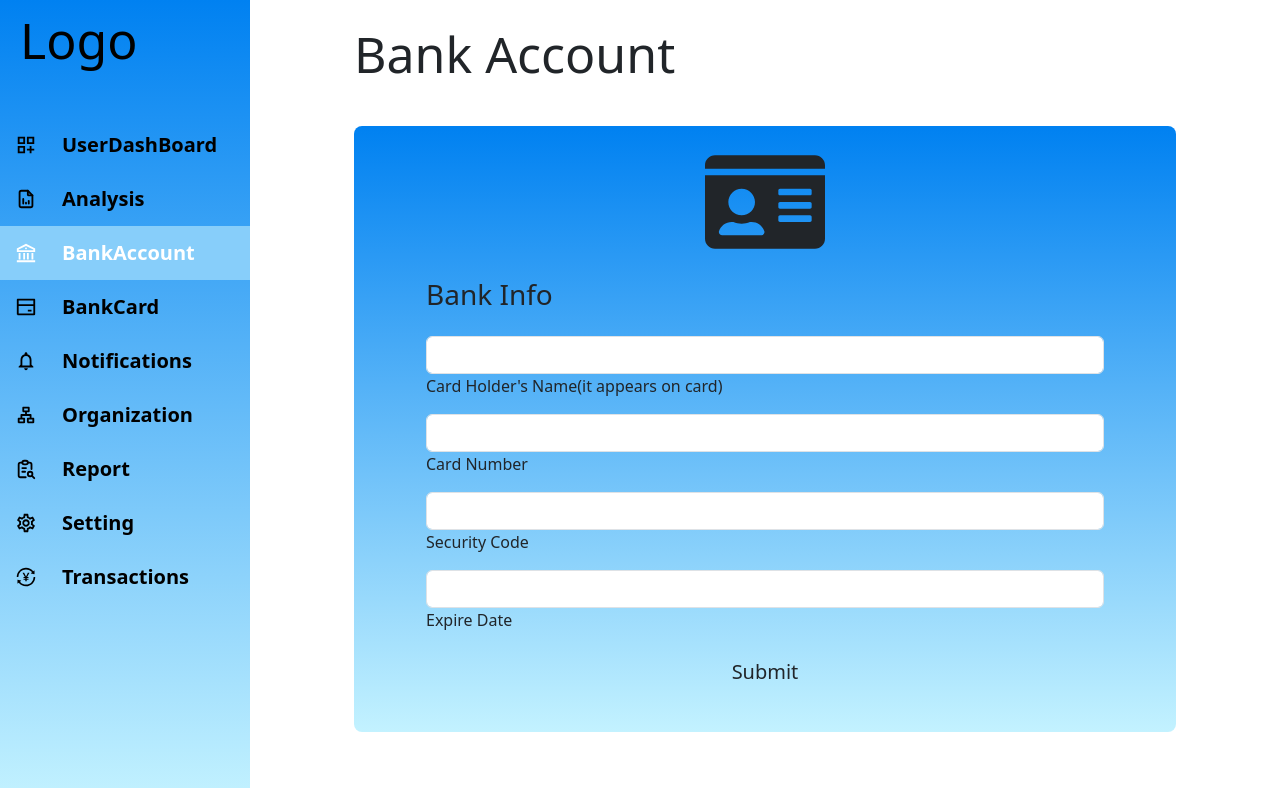
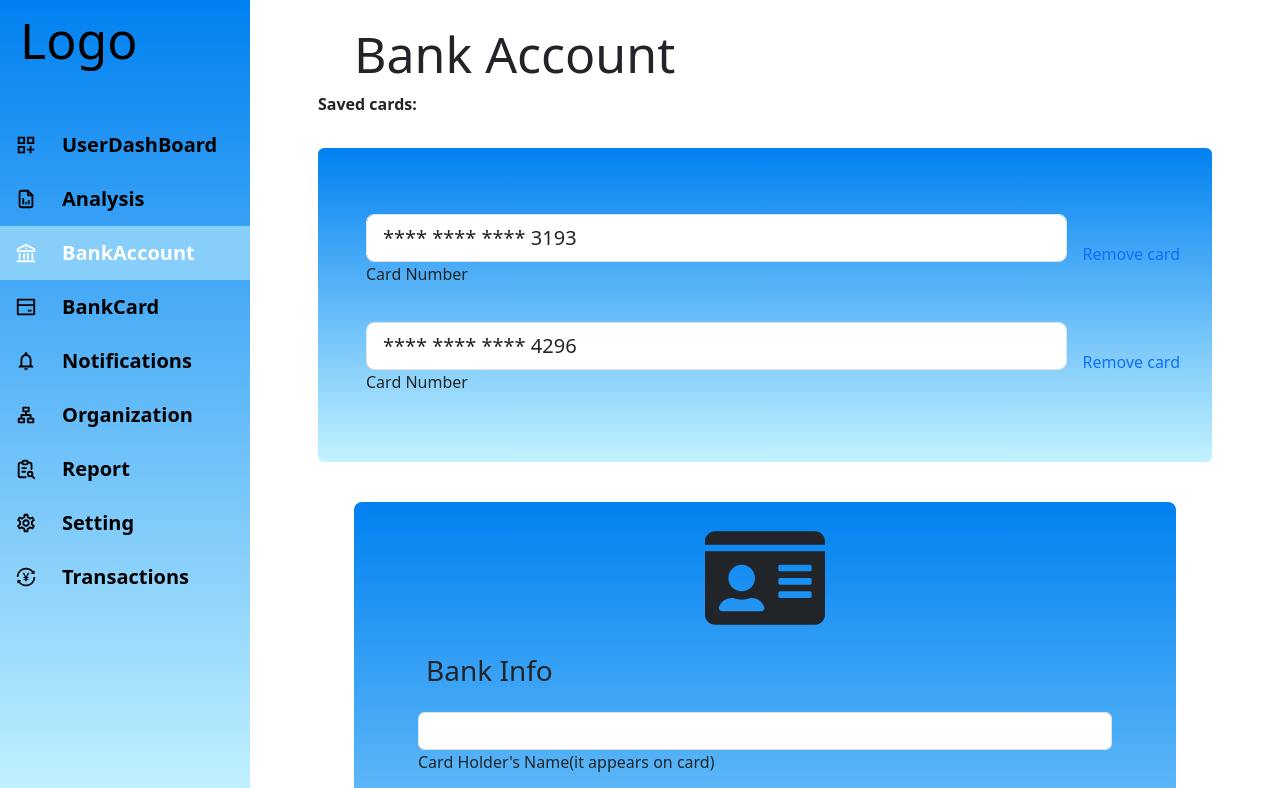
Before and after one commit to chinthaka20010226/Expensy_SideBar_, a React (Create React App) app: page /bankAccount in a window 1280 px wide. Shown: the top 788 px of the page. Built offline with nearby package versions, Linux system fonts and the light colour scheme.

Commit message:
add Save Bank Account part...

```diff
--- a/src/Pages/BankAccount.js
+++ b/src/Pages/BankAccount.js
@@ -12,6 +12,36 @@ function BankAccount(){
                         <h1 className='bank-acc-container-top-section-title'>Bank Account</h1>
                     </div>
                 </div>
+
+                <form>
+                    <p class="fw-bold mb-4 pb-2">Saved cards:</p>
+
+                    <div className='card d-flex flex-column justify-content-center h-100 p-3 bank-card-body-section-save w-100'>
+                        <div className='card-body'>
+                            <div class="d-flex flex-row align-items-center mb-4 pb-1 bank-card-body-section-save-item">
+                                <div class="flex-fill mx-3">
+                                    <div class="form-outline">
+                                        <input type="text" id="formControlLgXc" class="form-control form-control-lg"
+                                            value="**** **** **** 3193" />
+                                        <label class="form-label" for="formControlLgXc">Card Number</label>
+                                    </div>
+                                </div>
+                                <a href="#!">Remove card</a>
+                            </div>
+
+                            <div class="d-flex flex-row align-items-center mb-4 pb-1 bank-card-body-section-save-item">
+                                <div class="flex-fill mx-3">
+                                    <div class="form-outline">
+                                        <input type="text" id="formControlLgXs" class="form-control form-control-lg"
+                                            value="**** **** **** 4296" />
+                                        <label class="form-label" for="formControlLgXs">Card Number</label>
+                                    </div>
+                                </div>
+                                <a href="#!">Remove card</a>
+                            </div>
+                        </div>
+                    </div>
+
                     <div class="row d-flex justify-content-center align-items-center h-100">
                         <div class="col px-md-5 bank-acc-container-body-section">
                             <div class="card bank-acc-card rounded-3 p-3">
@@ -20,8 +50,6 @@ function BankAccount(){
                                 </div>
                                 <div class="card-body px-md-5">
                                     <h3 class="mb-2 pb-2 pb-md-0 mb-md-4 px-md-2">Bank Info</h3>
-
-                                <form class="px-md-2 bank-acc-container-body-section-inputs w-100">
 
                                     <div class="form-outline mb-2 bank-acc-container-body-section-input">
                                         <input type="text" id="form3Example1q" class="form-control" />
@@ -47,12 +75,12 @@ function BankAccount(){
                                         <button type="submit" className="btn bank-submit-btn d-flex justify-content-center btn-lg mb-1">Submit</button>
                                     </div>
 
-                                </form>
-
                                 </div>
                             </div>
                         </div>
                     </div>
+                </form>
+
             </div>
         </section>
     );
```
Lines whose indentation alone changed are shown as unchanged.
